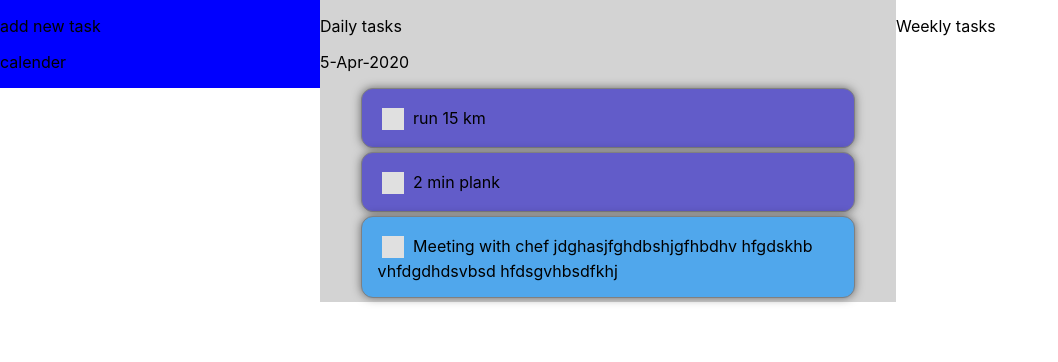
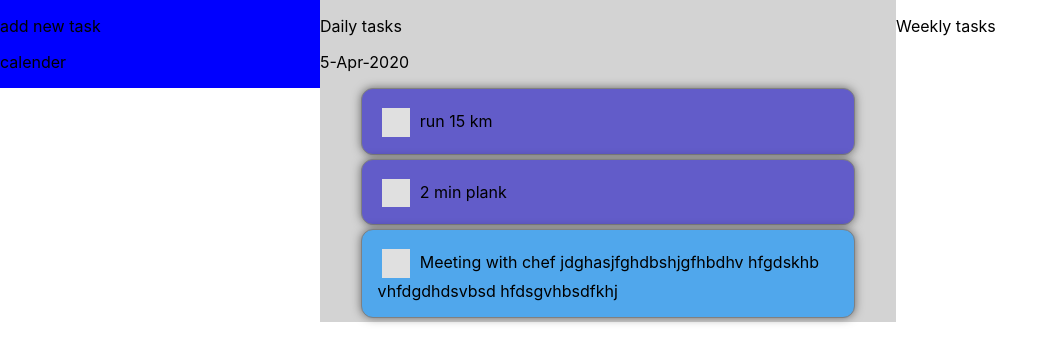
Before and after one commit to vasenina/ReactProjects, a React (Create React App) app in the folder tasks_list/: page / in a window 1280 px wide. Shown: the top 362 px of the page, without its empty margins (0-1058 px from the left). Built offline with nearby package versions, Linux system fonts and the light colour scheme.

Commit message:
checkbox styling

```diff
--- a/tasks_list/src/components/Daily/Task/Task.module.css
+++ b/tasks_list/src/components/Daily/Task/Task.module.css
@@ -23,33 +23,39 @@ input[type=checkbox], label{
 input[type=checkbox]{
 
     cursor: pointer;
-    width: 1.5em;
-    height: 1.5em;
+    width: 2em;
+    height: 2em;
+
     margin-right: 7px;
+
 }
 
 
 
 
-input[type='checkbox']:after {
+input[type='checkbox']:before {
 
     content: '';
     display: inline-block;
-    width: 1.5em;
-    height: 1.5em;
+    width: 2em;
+    height: 2em;
     background: rgb(224,224,224);
     border: 1px solid rgb(224,224,224);
+
+
     }
 
-input[type='checkbox']:checked:after {
+input[type='checkbox']:checked:before {
+    line-height: 1.5em;
     content: '✔';
-   color: green;
+    color: green;
     text-align: center;
     border: 1px solid rgb(224,224,224);
-    }
+
+}
 
 
-input[type='checkbox']:hover:after {
+input[type='checkbox']:hover:before {
 
        border: 1px solid green;
     }
```
